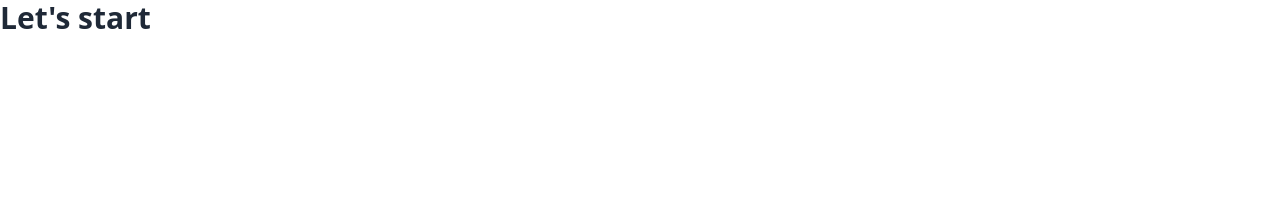
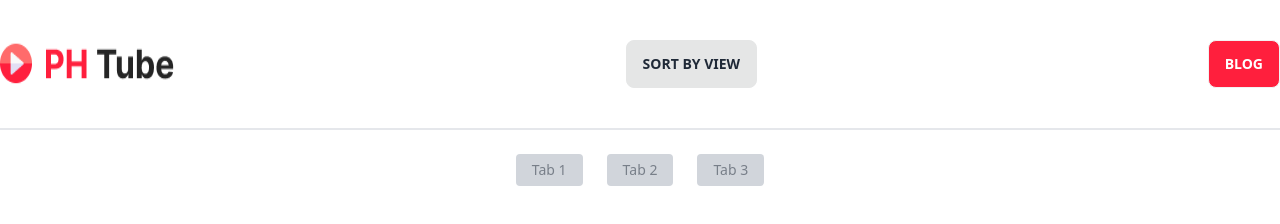
Before and after one commit to nasif07/P-Hero-tube-project, a plain HTML site: page index.html in a window 1280 px wide. Drawn offline with nearby package versions, Linux system fonts and the light colour scheme.

Commit message:
finished navbar

```diff
--- a/index.html
+++ b/index.html
@@ -9,8 +9,27 @@
 </head>
 <body>
 
-    <h1 class="font-bold text-3xl">Let's start</h1>
+    <header class="container mx-auto">
+        <nav class="container flex justify-between py-10">
+            <img src="image/Logo.png" alt="">
+            <button class="btn btn-active">Sort by view</button>
+            <button class="bg-[#FF1F3D] btn text-white">Blog</button>
+        </nav>
+        <div class="border-b-2 border-black-200"></div>
+    </header>
+    <main class="container m-auto">
+        <div class="tab-container">
+            <div class="tabs p-6 w-96 m-auto text-center flex justify-center gap-6">
+                <a class="tab bg-gray-300 rounded">Tab 1</a>
+                <a class="tab bg-gray-300 rounded">Tab 2</a>
+                <a class="tab bg-gray-300 rounded">Tab 3</a>
+              </div>
+        </div>
 
+
+
+
+    </main>
 
 
 
```
